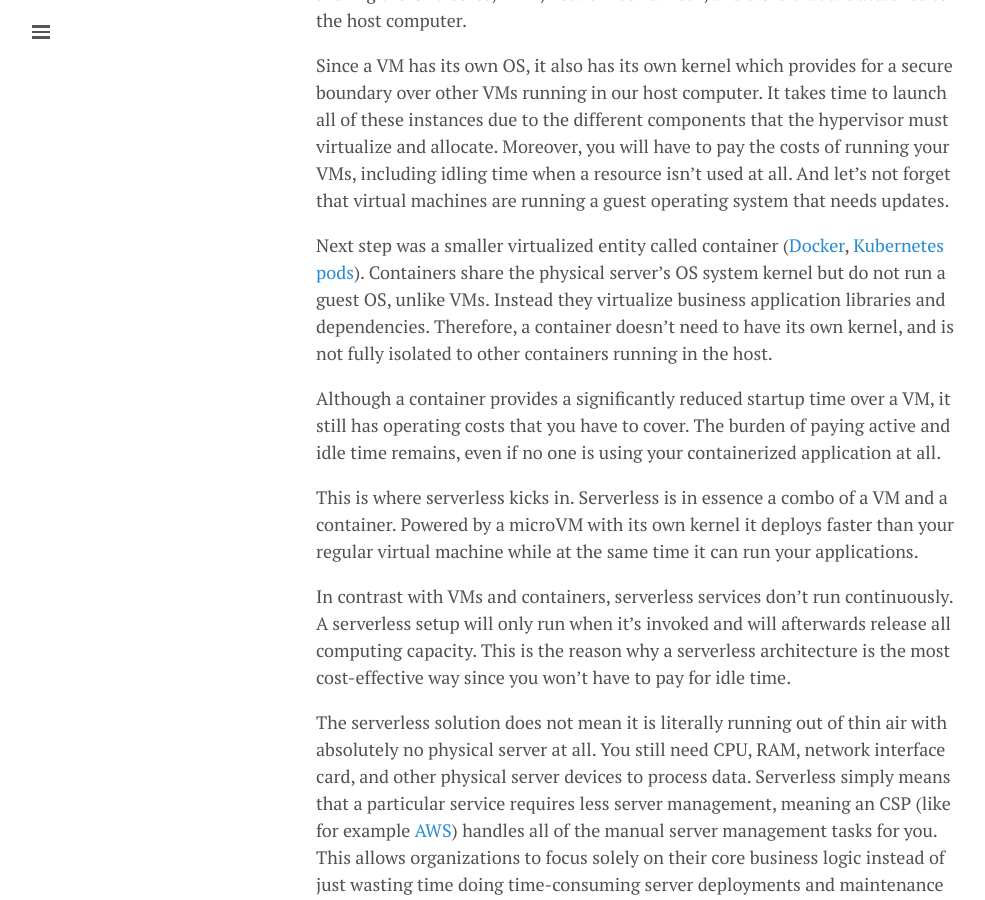
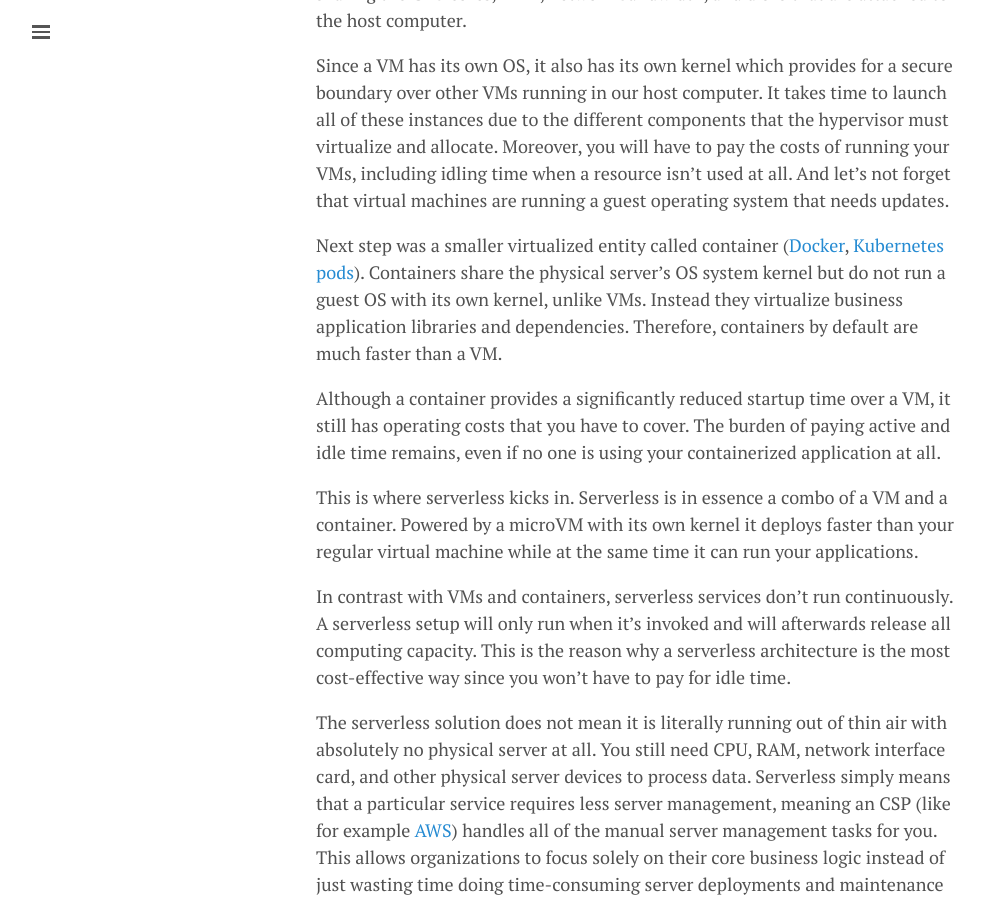
Before and after one commit to lgeurts/lgeurts.github.io, a Jekyll site: the page built from _posts/2022-03-29-what-is-serverless-computing.md, in a window 1280 px wide and 900 px high, scrolled down 643 px. Shown: the whole window, without its empty margins (0-985 px from the left). Built offline with Jekyll 4.4.1, drawn with Linux system fonts in a browser that asks for light colours; nearby versions of some CDN libraries; comment, search, counter and statistics services are not loaded.

Commit message:
Update 2022-03-29-what-is-serverless-computing.md

```diff
--- a/_posts/2022-03-29-what-is-serverless-computing.md
+++ b/_posts/2022-03-29-what-is-serverless-computing.md
@@ -17,7 +17,7 @@
 
 Since a VM has its own OS, it also has its own kernel which provides for a secure boundary over other VMs running in our host computer. It takes time to launch all of these instances due to the different components that the hypervisor must virtualize and allocate. Moreover, you will have to pay the costs of running your VMs, including idling time when a resource isn’t used at all. And let's not forget that virtual machines are running a guest operating system that needs updates.
 
-Next step was a smaller virtualized entity called container ([Docker](https://aws.amazon.com/docker/), [Kubernetes pods](https://aws.amazon.com/kubernetes/)). Containers share the physical server’s OS system kernel but do not run a guest OS, unlike VMs. Instead they virtualize business application libraries and dependencies. Therefore, a container doesn’t need to have its own kernel, and is not fully isolated to other containers running in the host.
+Next step was a smaller virtualized entity called container ([Docker](https://aws.amazon.com/docker/), [Kubernetes pods](https://aws.amazon.com/kubernetes/)). Containers share the physical server’s OS system kernel but do not run a guest OS with its own kernel, unlike VMs. Instead they virtualize business application libraries and dependencies. Therefore, containers by default are much faster than a VM.
 
 Although a container provides a significantly reduced startup time over a VM, it still has operating costs that you have to cover. The burden of paying active and idle time remains, even if no one is using your containerized application at all.
 
```
